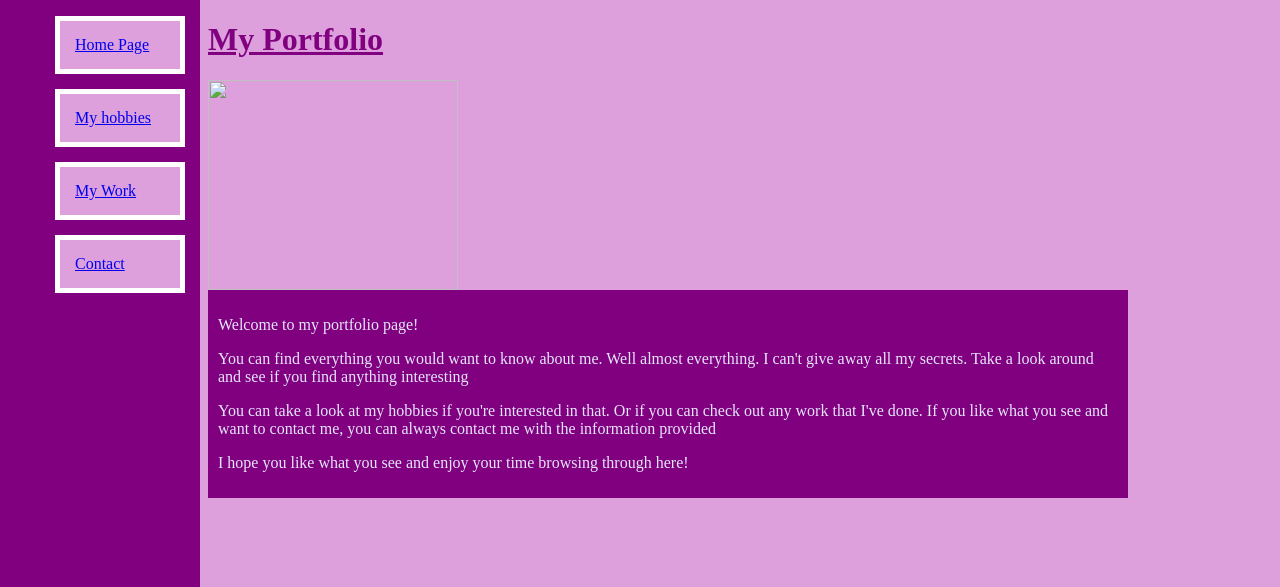
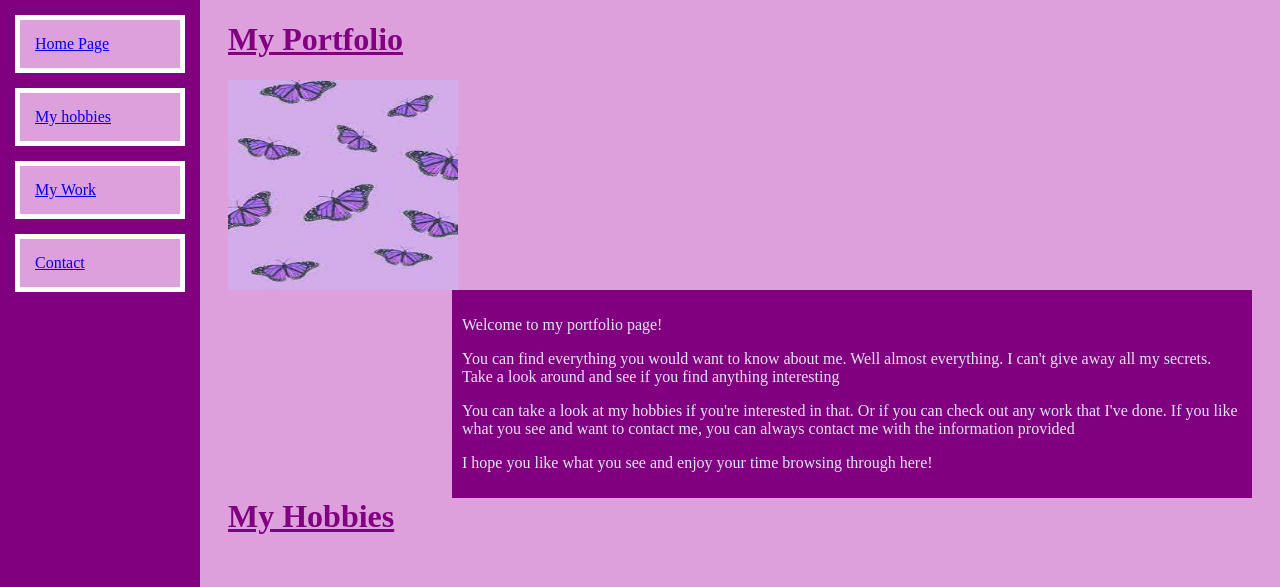
Before and after one commit to KripaEV/Camp-3, a plain HTML site: page portfolio.html in a window 1280 px wide. Shown: the top 587 px of the page. Drawn offline with Linux system fonts and the light colour scheme.

Commit message:
portfolio changes

```diff
--- a/portfolio.html
+++ b/portfolio.html
@@ -12,7 +12,7 @@
 <body style="background-color:plum">
     <header id="firstpart">
         <div id="navimenu" style="background-color:purple">
-            <ul style="list-style:none;">
+            <ul>
                 <li class="box">
                 <a href="#firstpart">Home Page</a>
                 </li>
@@ -24,8 +24,9 @@
         <div id="content">
             <!--heading-->
             <h1><b><u>My Portfolio</u></b></h1>
-            <img src="purpleimg.jpg" width="250" height="210" align="left">
-            &nbsp;&nbsp;&nbsp;&nbsp;&nbsp;&nbsp;&nbsp;&nbsp;&nbsp;&nbsp;&nbsp;&nbsp;&nbsp;&nbsp;&nbsp;
+            <div>
+                <img class="left" src="purpleimg.jfif" width="230" height="210">
+
                 <!--content-->
                 <div class="contentbox">
                     <p id="boxpara">Welcome to my portfolio page!</p>
@@ -37,8 +38,9 @@
                     </p>
                     <p id="boxpara">I hope you like what you see and enjoy your time browsing through here!</p>
                 </div>
+            </div>
             <br><br><br><br><br>
-            <div>
+            <div class="second">
                 <a id="secondpart">
                     <h1><b><u>My Hobbies</u></b></h1>
                 </a>
--- a/portfoliostyles.css
+++ b/portfoliostyles.css
@@ -1,3 +1,7 @@
+*{
+    box-sizing: border-box;
+}
+
 h1,h2{
     color:purple
 }
@@ -25,7 +29,7 @@ p{
 .box {
     margin-left:0%;
     background-color: plum;
-    width: 90px;
+    width: 10d0px;
     border: 5px solid white;
     padding: 15px;
     margin: 15px;
@@ -33,8 +37,26 @@ p{
 
 .contentbox {
     display: inline-block;
+    float: right;
     background-color:purple;
-    width: 900px;
+    width: 800px;
     padding: 10px;
-    margin-right: 20px;
 }
+
+.left{
+    float: left;
+}
+
+.second{
+    clear: both;
+}
+
+#content {
+    padding: 0 20px;
+}
+
+#navimenu ul{
+    list-style-type: none;
+    padding: 0;
+    margin: 0;
+}
```
Also changed, not shown: horrorimg.jpg (added), music.webp (added), purpleimg.jfif (added). Lines whose indentation alone changed are shown as unchanged.
